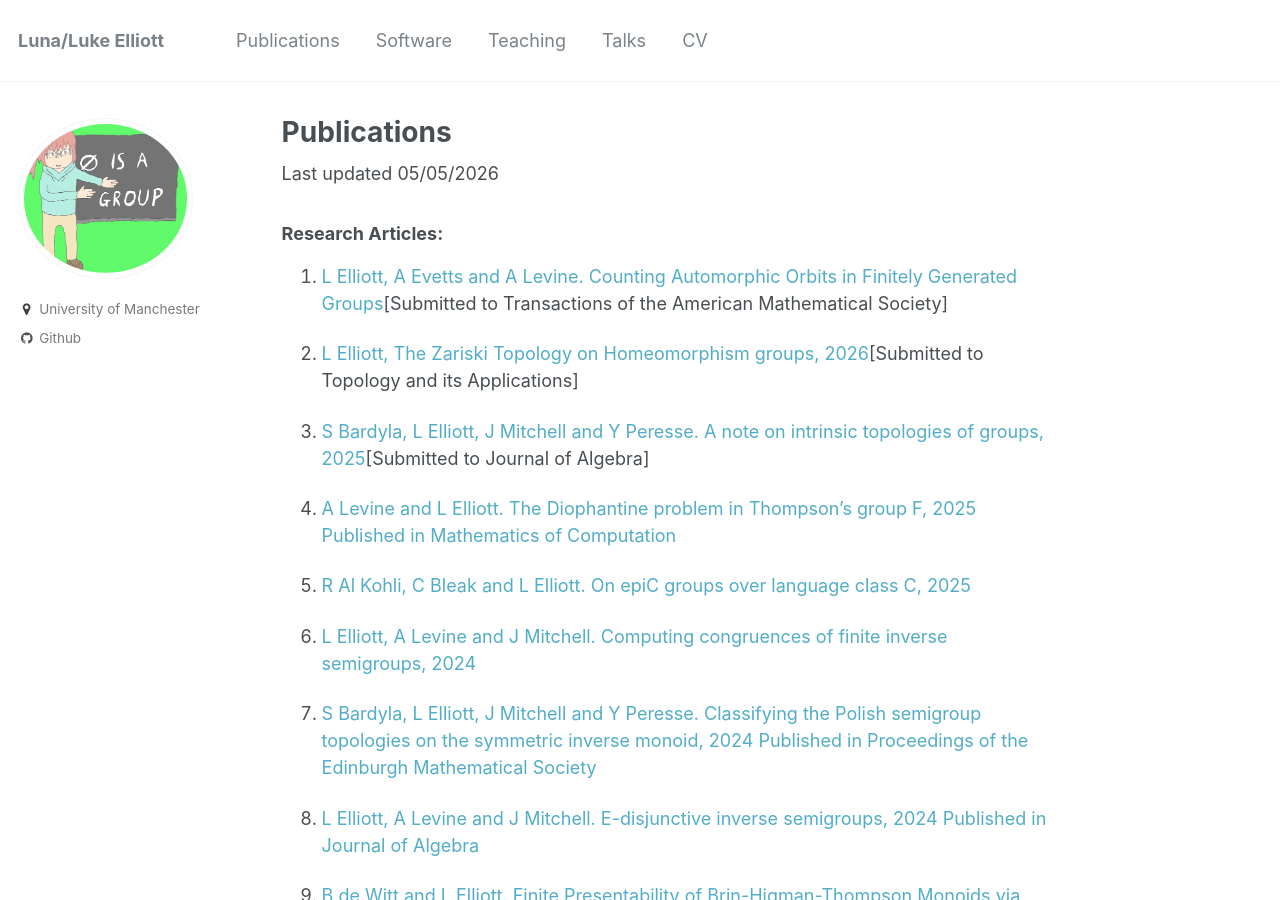
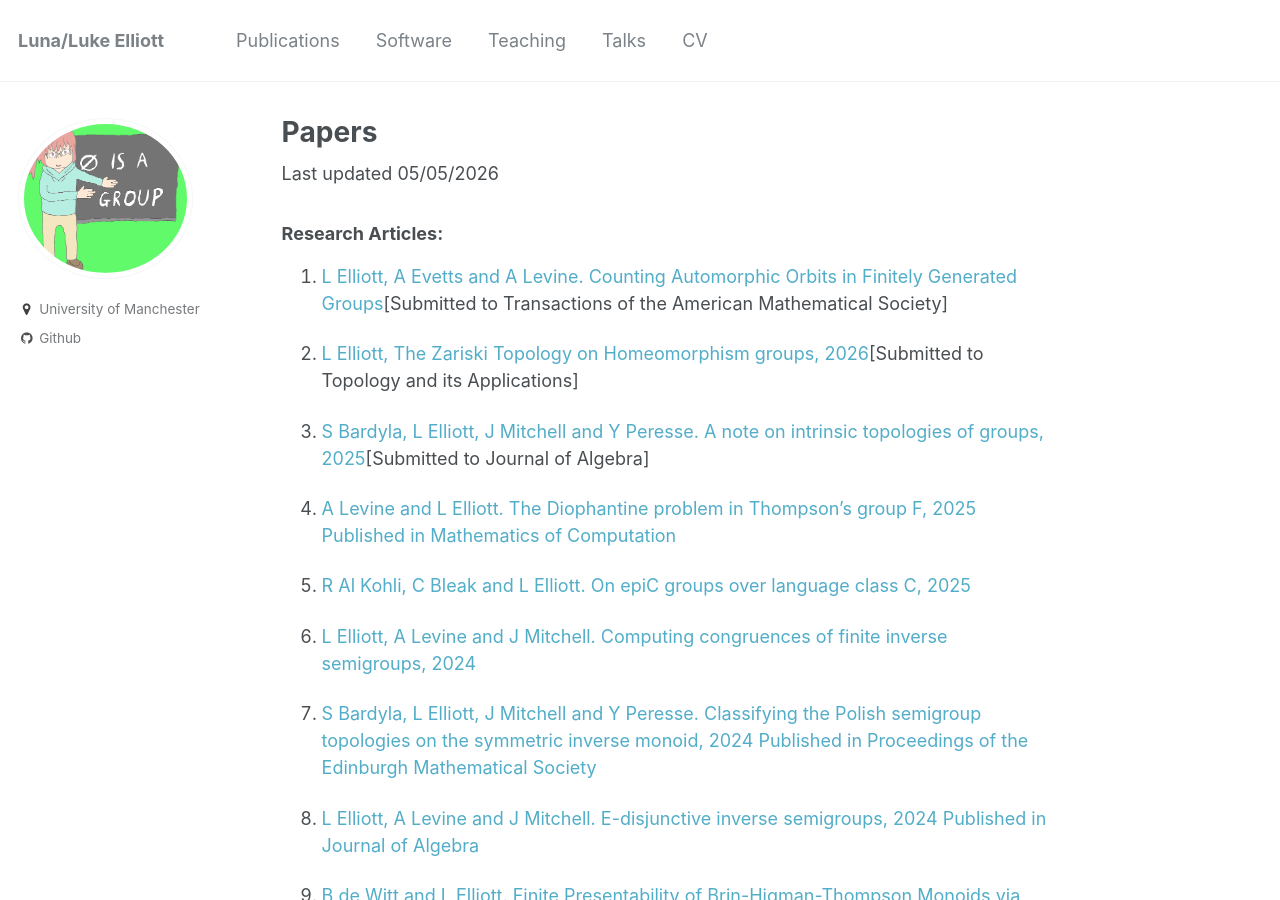
Before and after one commit to le27/L-Elliott, a Jekyll site: the page built from _pages/papers.md, in a window 1280 px wide and 900 px high. Built offline with Jekyll 4.4.1, drawn with Linux system fonts in a browser that asks for light colours; formulas are drawn with MathJax 3.

Commit message:
Update and rename publications.md to papers.md

```diff
--- a/_pages/publications.md
+++ b/_pages/papers.md
@@ -1,6 +1,6 @@
 ---
-title: Publications
-permalink: /publications/
+title: Papers
+permalink: /papers/
 author_profile: true
 ---
 
```
